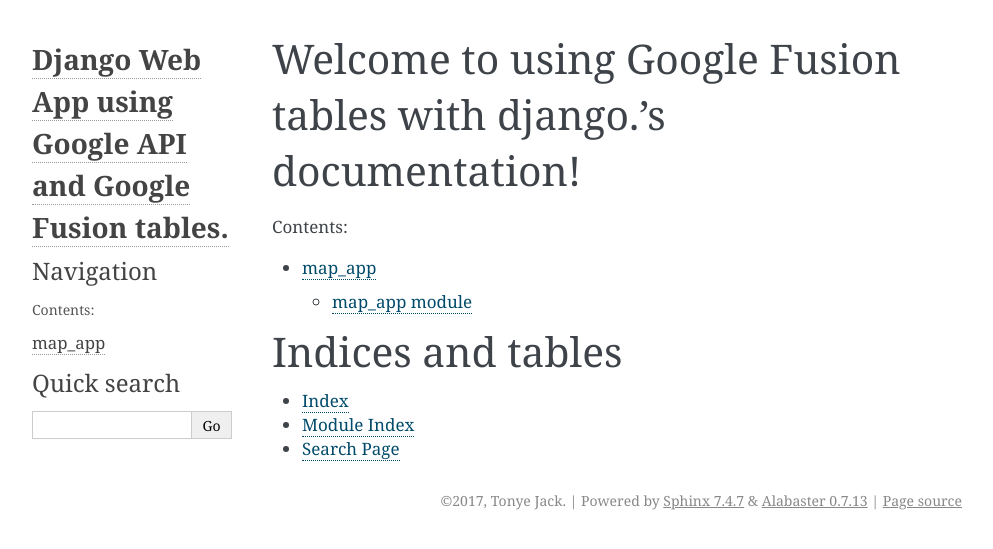
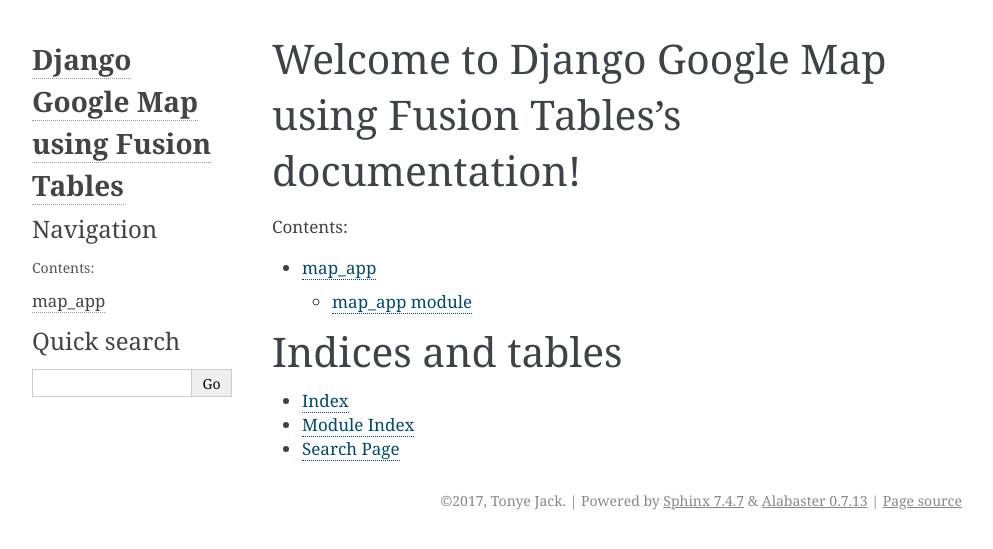
Before and after one commit to tj-experimental/django_google_app, a Sphinx documentation site: the page built from docs/source/index.rst, in a window 1280 px wide. Shown: the top 549 px of the page, without its empty margins (148-1141 px from the left). Built offline with Sphinx 7.4.7, drawn with Linux system fonts in a browser that asks for light colours; formulas are drawn with MathJax 3; the version number is read from the project's files by our own code.

```diff
--- a/docs/source/conf.py
+++ b/docs/source/conf.py
@@ -1,8 +1,7 @@
-#!/usr/bin/env python3
 # -*- coding: utf-8 -*-
 #
-# Django Web App using Google API and Google Fusion tables. documentation build configuration file, created by
-# sphinx-quickstart on Tue Oct 10 12:48:04 2017.
+# Django Google Map using Fusion Tables documentation build configuration file, created by
+# sphinx-quickstart on Sun Dec 24 05:40:48 2017.
 #
 # This file is execfile()d with the current directory set to its
 # containing dir.
@@ -20,9 +19,13 @@
 import os
 import sys
 import django
-sys.path.insert(0, os.path.dirname(os.path.dirname(os.path.dirname(__file__))))
+sys.path.insert(0, os.path.abspath('../..'))
 os.environ["DJANGO_SETTINGS_MODULE"] = "eval_project.settings"
 django.setup()
+
+source_parsers = {
+   '.md': 'recommonmark.parser.CommonMarkParser',
+}
 
 # -- General configuration ------------------------------------------------
 
@@ -33,14 +36,11 @@ django.setup()
 # Add any Sphinx extension module names here, as strings. They can be
 # extensions coming with Sphinx (named 'sphinx.ext.*') or your custom
 # ones.
-extensions = ['sphinx.ext.autodoc',
-    'sphinx.ext.doctest',
-    'sphinx.ext.intersphinx',
-    'sphinx.ext.coverage',
-    'sphinx.ext.mathjax',
-    'sphinx.ext.ifconfig',
-    'sphinx.ext.viewcode',
-    'sphinx.ext.githubpages']
+extensions = ['sphinx.ext.doctest',
+              'sphinx.ext.imgmath',
+              'sphinx.ext.todo',
+              'sphinx.ext.viewcode',
+              'sphinx.ext.autodoc']
 
 # Add any paths that contain templates here, relative to this directory.
 templates_path = ['_templates']
@@ -49,24 +49,24 @@ templates_path = ['_templates']
 # You can specify multiple suffix as a list of string:
 #
 # source_suffix = ['.rst', '.md']
-source_suffix = '.rst'
+source_suffix = ['.rst', '.md']
 
 # The master toctree document.
 master_doc = 'index'
 
 # General information about the project.
-project = 'Django Web App using Google API and Google Fusion tables.'
-copyright = '2017, Tonye Jack'
-author = 'Tonye Jack'
+project = u'Django Google Map using Fusion Tables'
+copyright = u'2017, Tonye Jack'
+author = u'Tonye Jack'
 
 # The version info for the project you're documenting, acts as replacement for
 # |version| and |release|, also used in various other places throughout the
 # built documents.
 #
 # The short X.Y version.
-version = ''
+version = u'1.0.2'
 # The full version, including alpha/beta/rc tags.
-release = ''
+release = u'1.0.2'
 
 # The language for content autogenerated by Sphinx. Refer to documentation
 # for a list of supported languages.
@@ -124,7 +124,7 @@ html_sidebars = {
 # -- Options for HTMLHelp output ------------------------------------------
 
 # Output file base name for HTML help builder.
-htmlhelp_basename = 'DjangoWebAppusingGoogleAPIandGoogleFusiontablesdoc'
+htmlhelp_basename = 'DjangoGoogleMapusingFusionTablesdoc'
 
 
 # -- Options for LaTeX output ---------------------------------------------
@@ -151,8 +151,8 @@ latex_elements = {
 # (source start file, target name, title,
 #  author, documentclass [howto, manual, or own class]).
 latex_documents = [
-    (master_doc, 'DjangoWebAppusingGoogleAPIandGoogleFusiontables.tex', 'Django Web App using Google API and Google Fusion tables. Documentation',
-     'Tonye Jack', 'manual'),
+    (master_doc, 'DjangoGoogleMapusingFusionTables.tex', u'Django Google Map using Fusion Tables Documentation',
+     u'Tonye Jack', 'manual'),
 ]
 
 
@@ -161,7 +161,7 @@ latex_documents = [
 # One entry per manual page. List of tuples
 # (source start file, name, description, authors, manual section).
 man_pages = [
-    (master_doc, 'djangowebappusinggoogleapiandgooglefusiontables', 'Django Web App using Google API and Google Fusion tables. Documentation',
+    (master_doc, 'djangogooglemapusingfusiontables', u'Django Google Map using Fusion Tables Documentation',
      [author], 1)
 ]
 
@@ -172,13 +172,7 @@ man_pages = [
 # (source start file, target name, title, author,
 #  dir menu entry, description, category)
 texinfo_documents = [
-    (master_doc, 'DjangoWebAppusingGoogleAPIandGoogleFusiontables', 'Django Web App using Google API and Google Fusion tables. Documentation',
-     author, 'DjangoWebAppusingGoogleAPIandGoogleFusiontables', 'One line description of project.',
+    (master_doc, 'DjangoGoogleMapusingFusionTables', u'Django Google Map using Fusion Tables Documentation',
+     author, 'DjangoGoogleMapusingFusionTables', 'One line description of project.',
      'Miscellaneous'),
 ]
-
-
-
-
-# Example configuration for intersphinx: refer to the Python standard library.
-intersphinx_mapping = {'https://docs.python.org/': None}
--- a/docs/source/index.rst
+++ b/docs/source/index.rst
@@ -1,10 +1,10 @@
-.. Django Web App using Google API and Google Fusion tables. documentation master file, created by
-   sphinx-quickstart on Tue Oct 10 12:48:04 2017.
+.. Django Google Map using Fusion Tables documentation master file, created by
+   sphinx-quickstart on Sun Dec 24 05:40:48 2017.
    You can adapt this file completely to your liking, but it should at least
    contain the root `toctree` directive.
 
-Welcome to using Google Fusion tables with django.'s documentation!
-=====================================================================================
+Welcome to Django Google Map using Fusion Tables's documentation!
+=================================================================
 
 .. toctree::
    :maxdepth: 2
--- /dev/null
+++ b/docs/source/readme_link.rst
@@ -0,0 +1,6 @@
+-----------
+Readme File
+-----------
+
+.. include:: ../../README.md
+    :start-after: inclusion-marker-do-not-remove
--- a/setup.py
+++ b/setup.py
@@ -38,6 +38,7 @@ install_requires = [
     'psycopg2==2.7.3.2',
     'colorama==0.3.9',
     'jsonpickle==0.9.5',
+    'repoze.lru==0.7',
     'django-bootstrap-breadcrumbs==0.8.2',
 ]
 
@@ -50,6 +51,7 @@ test_requires = [
 doc_requires = [
     'sphinx==1.6.4',
     'sphinx-serve==1.0.1',
+    'recommonmark==0.4.0',
 ]
 
 lint_requires = [
```
Also changed, not shown: README.md (+5 -2 lines), requirements.txt (+11 -2 lines), 4 other files.
